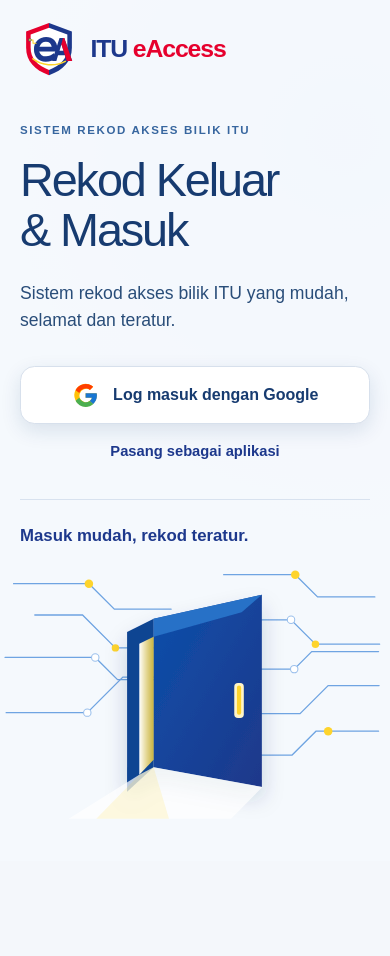
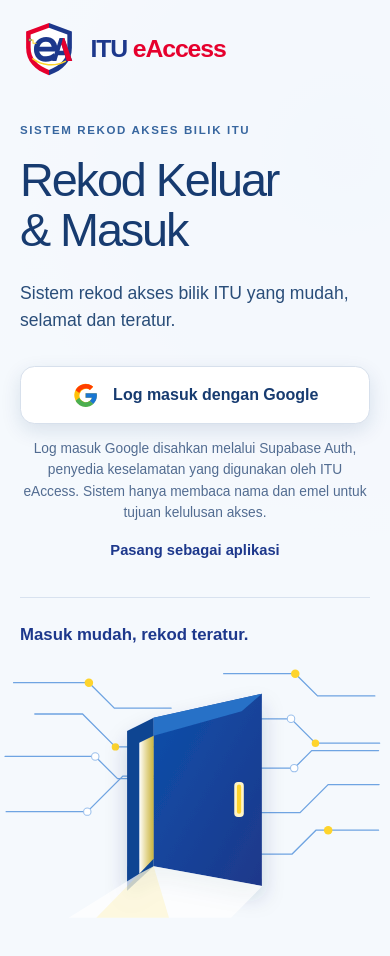
Before and after one commit to itumelaka/itueAccess, a Next.js app: page / in a window 390 px wide. Shown: the top 956 px of the page. Before the commit the page ends 861 px from the top, so only its background shows below. Built offline with nearby package versions, Linux system fonts and the light colour scheme; no server answers.

Commit message:
Add login trust notice

```diff
--- a/src/app/globals.css
+++ b/src/app/globals.css
@@ -43,6 +43,7 @@
 .login-summary { max-width: 620px; margin: 1.5rem 0 0; color: #294d79; font-size: clamp(1.1rem, 2vw, 1.55rem); line-height: 1.55; }
 .login-action { margin-top: 2rem; }
 .login-install-link { display: inline-block; margin: 1rem 0 0 1rem; color: #1d388c; font-size: .92rem; font-weight: 800; text-underline-offset: .2rem; }
+.login-auth-note { max-width: 34rem; margin: .85rem 0 0; color: #526c91; font-size: .86rem; line-height: 1.55; }
 .google-login-button {
   min-height: 58px;
   display: inline-flex;
@@ -84,6 +85,7 @@
   .login-eyebrow { font-size: .72rem; }
   .login-copy h1 { font-size: clamp(2.35rem, 12vw, 3.35rem); }
   .google-login-button { width: 100%; }
+  .login-auth-note { text-align: center; }
   .login-install-link { display: block; margin-left: 0; text-align: center; }
   .login-tagline { margin-top: 2.25rem; }
   .login-visual { margin: -2.25rem -1rem -1rem; }
--- a/src/features/brand/login-hero.tsx
+++ b/src/features/brand/login-hero.tsx
@@ -37,6 +37,7 @@
             <p className="login-summary">Sistem rekod akses bilik ITU yang mudah, selamat dan teratur.</p>
             <div className="login-action">
               <GoogleLoginButton />
+              <p className="login-auth-note">Log masuk Google disahkan melalui Supabase Auth, penyedia keselamatan yang digunakan oleh ITU eAccess. Sistem hanya membaca nama dan emel untuk tujuan kelulusan akses.</p>
               <a href="/install" className="login-install-link">Pasang sebagai aplikasi</a>
             </div>
             <p className="login-tagline">Masuk mudah, rekod teratur.</p>
```
Also changed, not shown: 1 other file (tests, documents, lock files or other folders).
